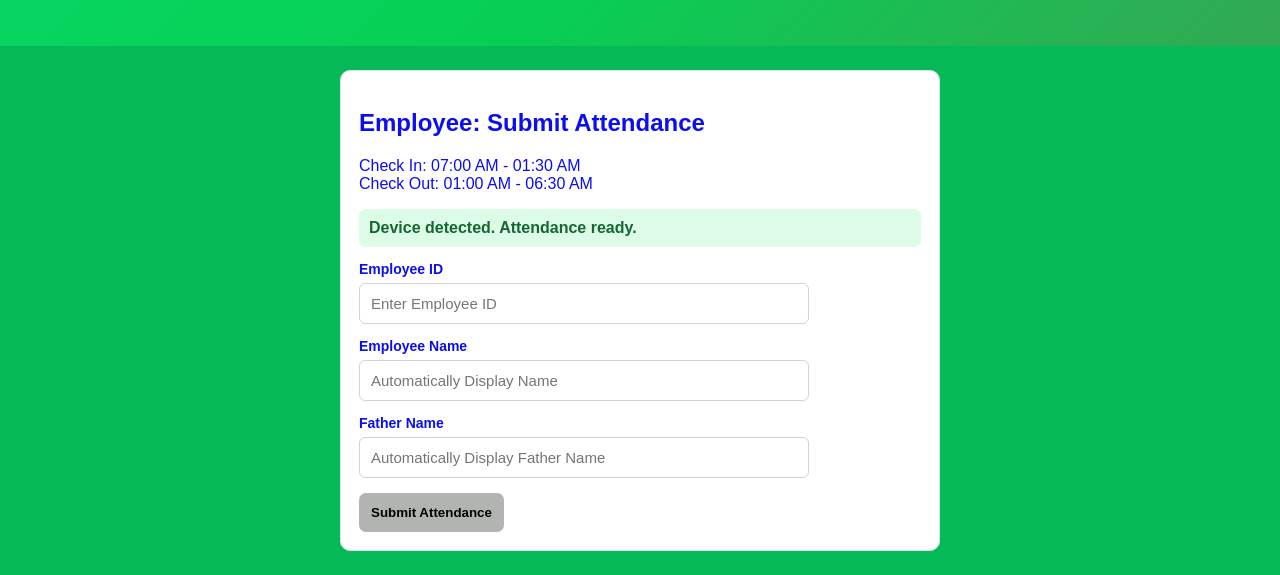
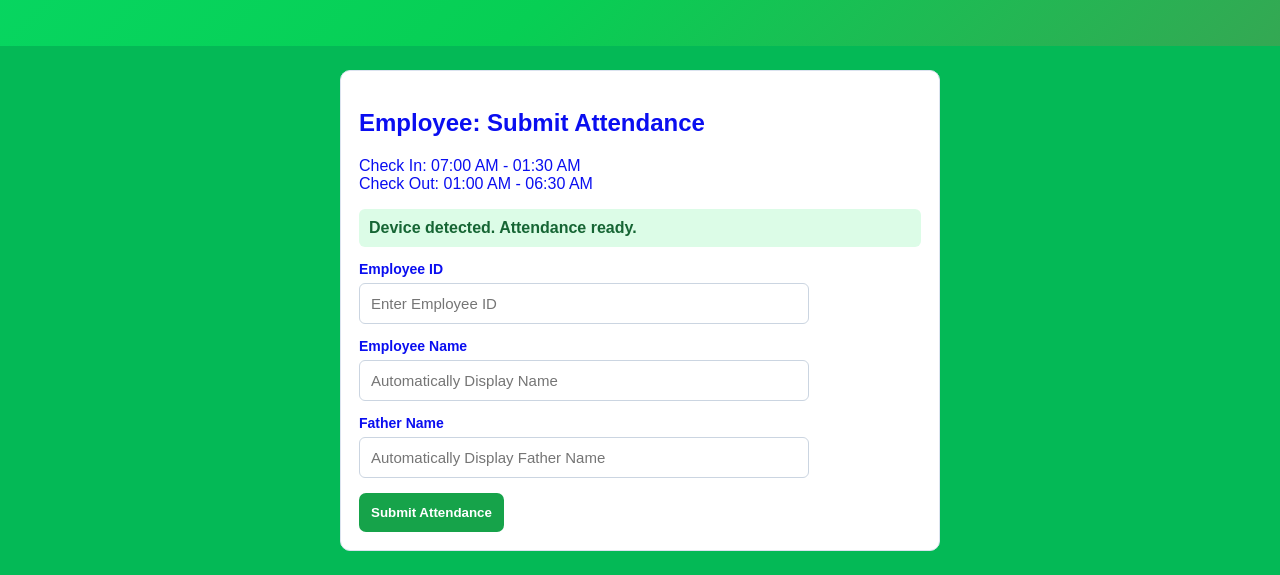
Before and after one commit to guesheyemba-prog/Industry-251.com, a website: page index.html in a window 1280 px wide. Shown: the part 234-809 px from the top of the page. Drawn offline with Linux system fonts and the light colour scheme.

Commit message:
Update index.html

```diff
--- a/index.html
+++ b/index.html
@@ -1766,7 +1766,7 @@ time >= "07:00"
 
 &&
 
-time <= "09:30"
+time <= "14:30"
 
 ){
 
```
